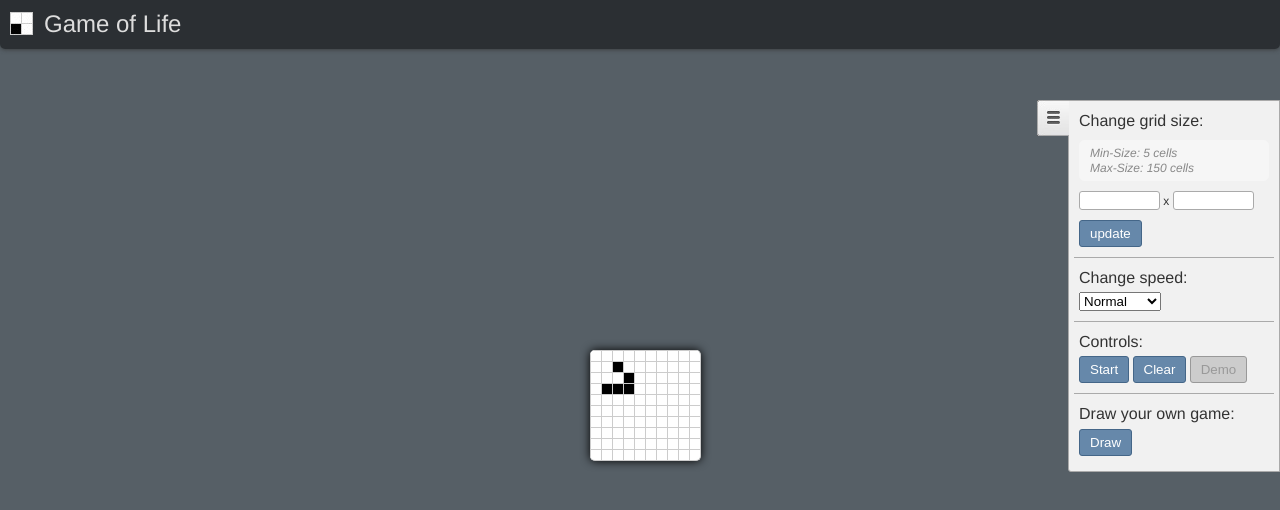
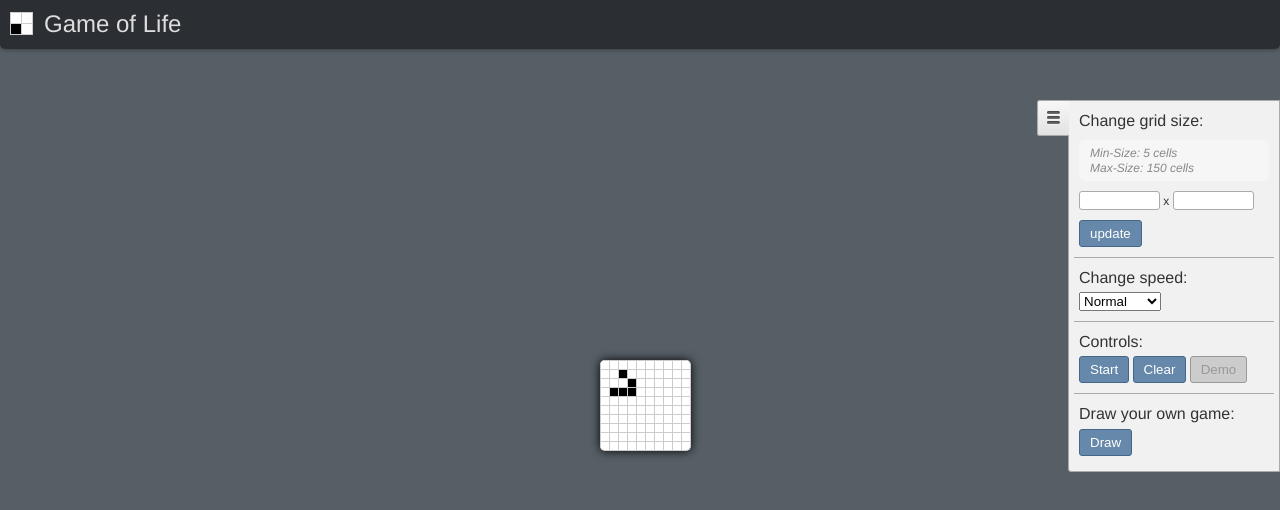
Before and after one commit to fznwebdesign/GoL, a plain HTML site: page index.html in a window 1280 px wide. Drawn offline with Linux system fonts and the light colour scheme.

Commit message:
Basic CSS included as part of the plugin

```diff
--- a/styles.css
+++ b/styles.css
@@ -134,22 +134,16 @@ h1{
 }
 
 
- /* Game of Life Styles */
- #GRID{
-	background-color: white;
-	border-bottom: 1px solid #CCC;
-	border-right: 1px solid #CCC;
+ /* Custom Game of Life Styles */
+ #GridContainer #GRID{
 	border-radius: 5px;
 	box-shadow:0px 0px 10px #000;
 	margin-left:-50%;
 	margin-top:-50%;
  }
- .cell{
-	border-left: 1px solid #CCC;
-	border-top: 1px solid #CCC;
-	height:10px;
-	float:left;
-	width:10px;
+ #GridContainer #GRID .cell{
+	height:8px;
+	width:8px;
 
 	/* CSS3 Transitions, IE7-8 Not Available */
 	  -webkit-transition-duration: 0.2s;
@@ -158,9 +152,3 @@ h1{
 		   -o-transition-duration: 0.2s;
 			  transition-duration: 0.2s;
  }
- .row{
-	clear:both;
- }
- .cell.live{
-	background-color:black;
- }
```
